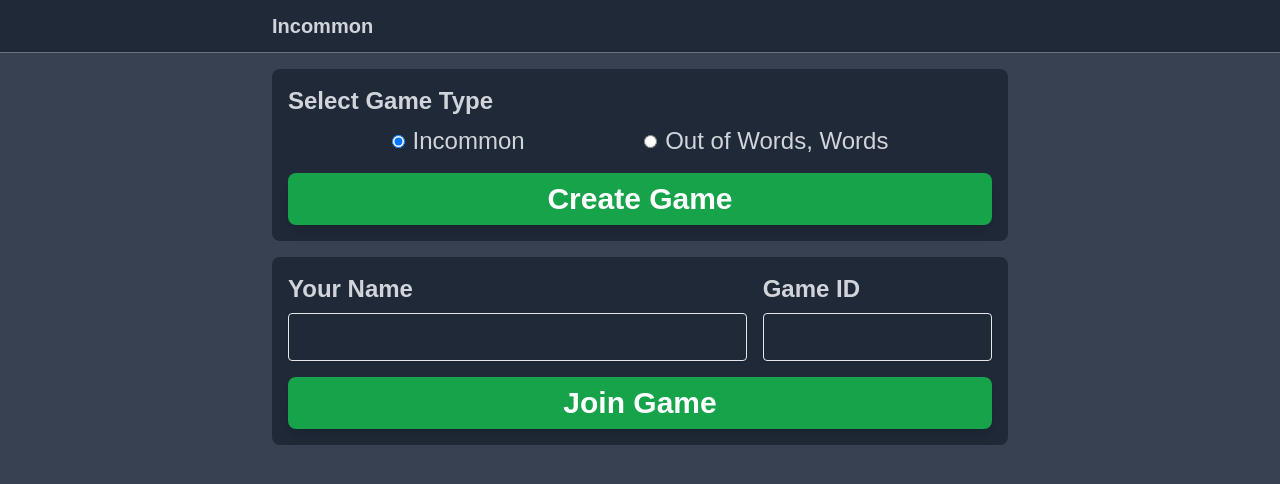
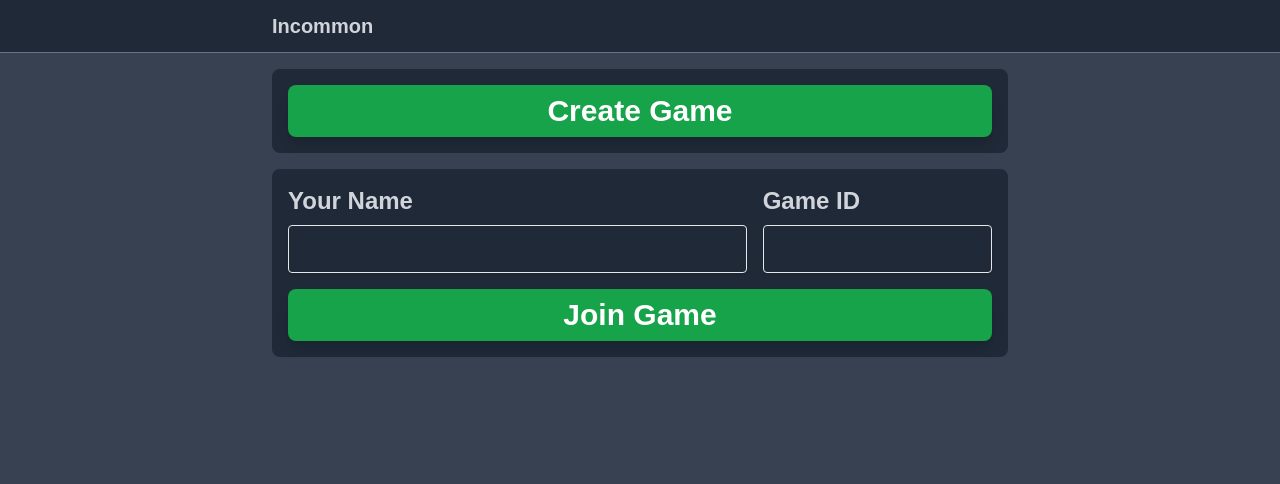
Before and after one commit to dbilenkin/festivus, a React (Create React App) app: page /#/ in a window 1280 px wide. Shown: the top 484 px of the page. Built offline with nearby package versions, Linux system fonts and the light colour scheme; a web font is replaced by a local one.

Commit message:
festivus rename

```diff
--- a/package.json
+++ b/package.json
@@ -1,7 +1,7 @@
 {
-  "name": "incommon",
+  "name": "festivus",
   "version": "0.1.0",
-  "homepage": "https://dbilenkin.github.io/incommon",
+  "homepage": "https://dbilenkin.github.io/festivus",
   "private": true,
   "main": "electron-main.js",
   "dependencies": {
--- a/src/pages/StartPage.js
+++ b/src/pages/StartPage.js
@@ -90,37 +90,6 @@ function StartPage() {
       <Nav className="max-w-screen-md" />
       <div className='max-w-screen-md mx-auto text-gray-100'>
         <div className="bg-gray-800 mx-4 p-4 mt-4 rounded-lg">
-          <div className="mb-4">
-            <div className="text-gray-300 text-2xl font-bold mb-2">Select Game Type</div>
-            <div className="flex items-center justify-evenly">
-              <div className="flex items-center mr-4">
-                <input
-                  type="radio"
-                  id="incommon"
-                  name="gameType"
-                  value="Incommon"
-                  checked={gameType === 'Incommon'}
-                  onChange={(e) => setGameType(e.target.value)}
-                  className="mr-2"
-                />
-                <label htmlFor="incommon" className="text-gray-300 text-2xl">Incommon</label>
-              </div>
-              <div className="flex items-center">
-                <input
-                  type="radio"
-                  id="outofwords"
-                  name="gameType"
-                  value="Out of Words, Words"
-                  checked={gameType === 'Out of Words, Words'}
-                  onChange={(e) => setGameType(e.target.value)}
-                  className="mr-2"
-                />
-                <label htmlFor="outofwords" className="text-gray-300 text-2xl">Out of Words, Words</label>
-              </div>
-            </div>
-          </div>
-
-
           <Button onClick={handleCreateGame} buttonType="large" className="w-full bg-blue-500 text-white font-bold py-2 px-4 rounded">
             Create Game
           </Button>
--- a/src/pages/host/HostGamePage.js
+++ b/src/pages/host/HostGamePage.js
@@ -92,11 +92,7 @@ const HostGamePage = () => {
       return <HostBuildDeckPage gameData={gameData} gameRef={gameRef} players={players} />
     }
     if (gameState === 'started') {
-      if (gameType === 'Incommon') {
-        return <HostRoundPage deck={getDeck(indexDeck, deckType)} gameData={gameData} gameRef={gameRef} players={players} />
-      } else if (gameType === 'Out of Words, Words') {
-        return <HostWordsRoundPage gameData={gameData} gameRef={gameRef} players={players} />
-      }
+      return <HostRoundPage deck={getDeck(indexDeck, deckType)} gameData={gameData} gameRef={gameRef} players={players} />
     }
     if (gameState === "ended") {
       return <HostEndPage deck={getDeck(indexDeck, deckType)} gameData={gameData} gameRef={gameRef} players={players} />
--- a/src/pages/host/HostSetupPage.js
+++ b/src/pages/host/HostSetupPage.js
@@ -15,7 +15,6 @@ const HostSetupPage = ({ gameData, players }) => {
   }, [players]);
 
   const renderGameOptions = () => {
-    if (gameType === 'Incommon') {
     return (
       <div className='mt-2 p-6 bg-gray-800 rounded-lg text-2xl'>
         <label htmlFor="deckType" className="block border-b pb-2 border-gray-600">
@@ -29,18 +28,6 @@ const HostSetupPage = ({ gameData, players }) => {
         </label>
       </div>
     );
-    } else if (gameType === 'Out of Words, Words') {
-      return (
-        <div className='mt-2 p-6 bg-gray-800 rounded-lg text-2xl'>
-          <label htmlFor="minWordLength" className="block">
-            Minimum Word Length: <span className='font-bold'>{gameData.minWordLength}</span>
-          </label>
-          <label htmlFor="minWordLength" className="block">
-            Game Time (Minutes): <span className='font-bold'>{gameData.gameTime}</span>
-          </label>
-        </div>
-      );
-    }
   };
 
   return (
```
Lines whose indentation alone changed are shown as unchanged.
